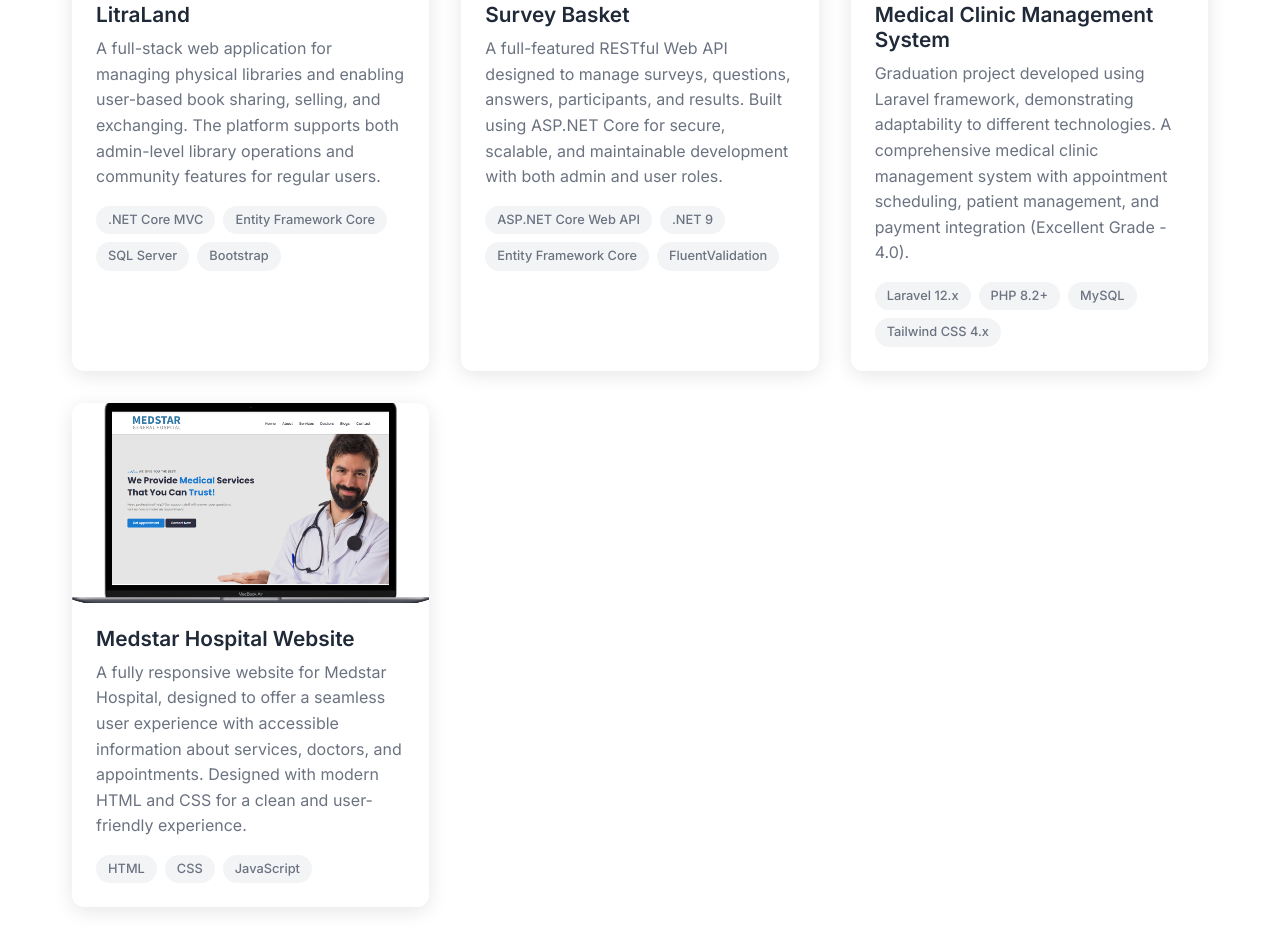
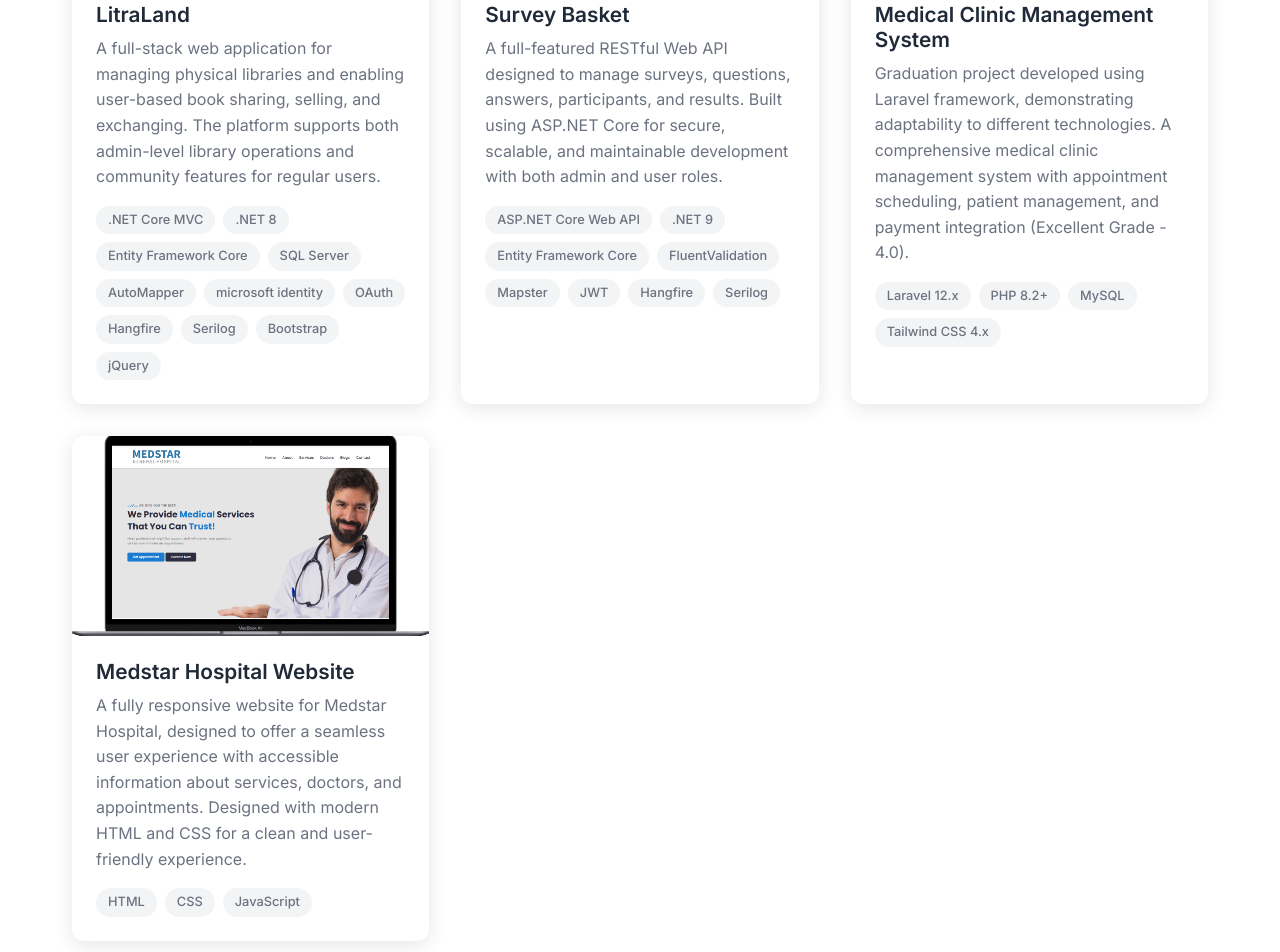
Before and after one commit to M7-TROJAN/TROJAN-Portfolio, a plain HTML site: page index.html in a window 1280 px wide. Shown: the part 5800-6752 px from the top of the page. Drawn offline with nearby package versions, Linux system fonts and the light colour scheme.

Commit message:
Update index.html

```diff
--- a/index.html
+++ b/index.html
@@ -520,9 +520,16 @@
                             <p class="project-description">A full-stack web application for managing physical libraries and enabling user-based book sharing, selling, and exchanging. The platform supports both admin-level library operations and community features for regular users.</p>
                             <div class="project-technologies">
                                 <span class="tech-tag">.NET Core MVC</span>
+                                <span class="tech-tag">.NET 8</span>
                                 <span class="tech-tag">Entity Framework Core</span>
                                 <span class="tech-tag">SQL Server</span>
+                                <span class="tech-tag">AutoMapper</span>
+                                <span class="tech-tag">microsoft identity</span>
+                                <span class="tech-tag">OAuth</span>
+                                <span class="tech-tag">Hangfire</span>
+                                <span class="tech-tag">Serilog</span>
                                 <span class="tech-tag">Bootstrap</span>
+                                <span class="tech-tag">jQuery</span>
                             </div>
                         </div>
                     </div>
@@ -546,6 +553,10 @@
                                 <span class="tech-tag">.NET 9</span>
                                 <span class="tech-tag">Entity Framework Core</span>
                                 <span class="tech-tag">FluentValidation</span>
+                                <span class="tech-tag">Mapster</span>
+                                <span class="tech-tag">JWT</span>
+                                <span class="tech-tag">Hangfire</span>
+                                <span class="tech-tag">Serilog</span>
                             </div>
                         </div>
                     </div>
```
